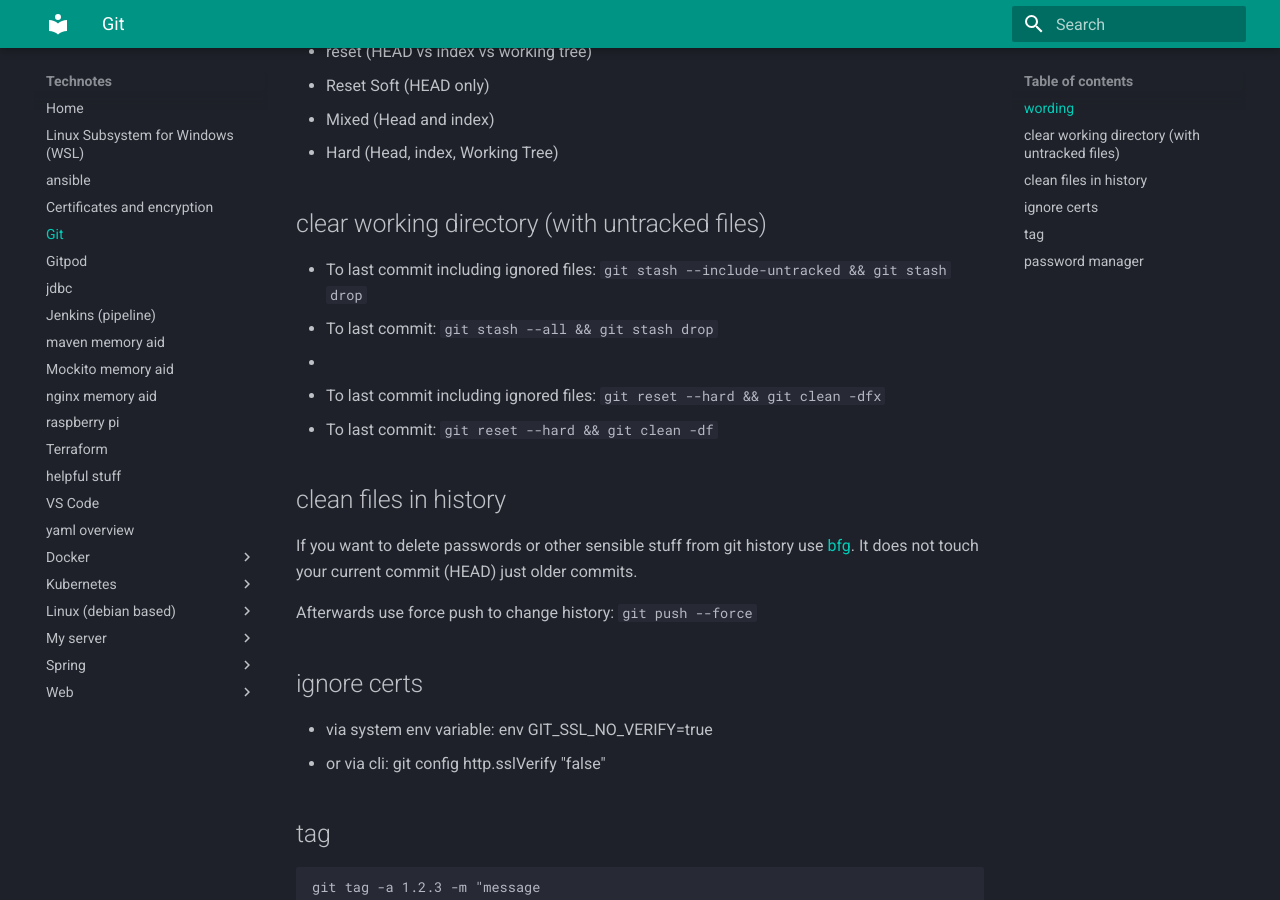
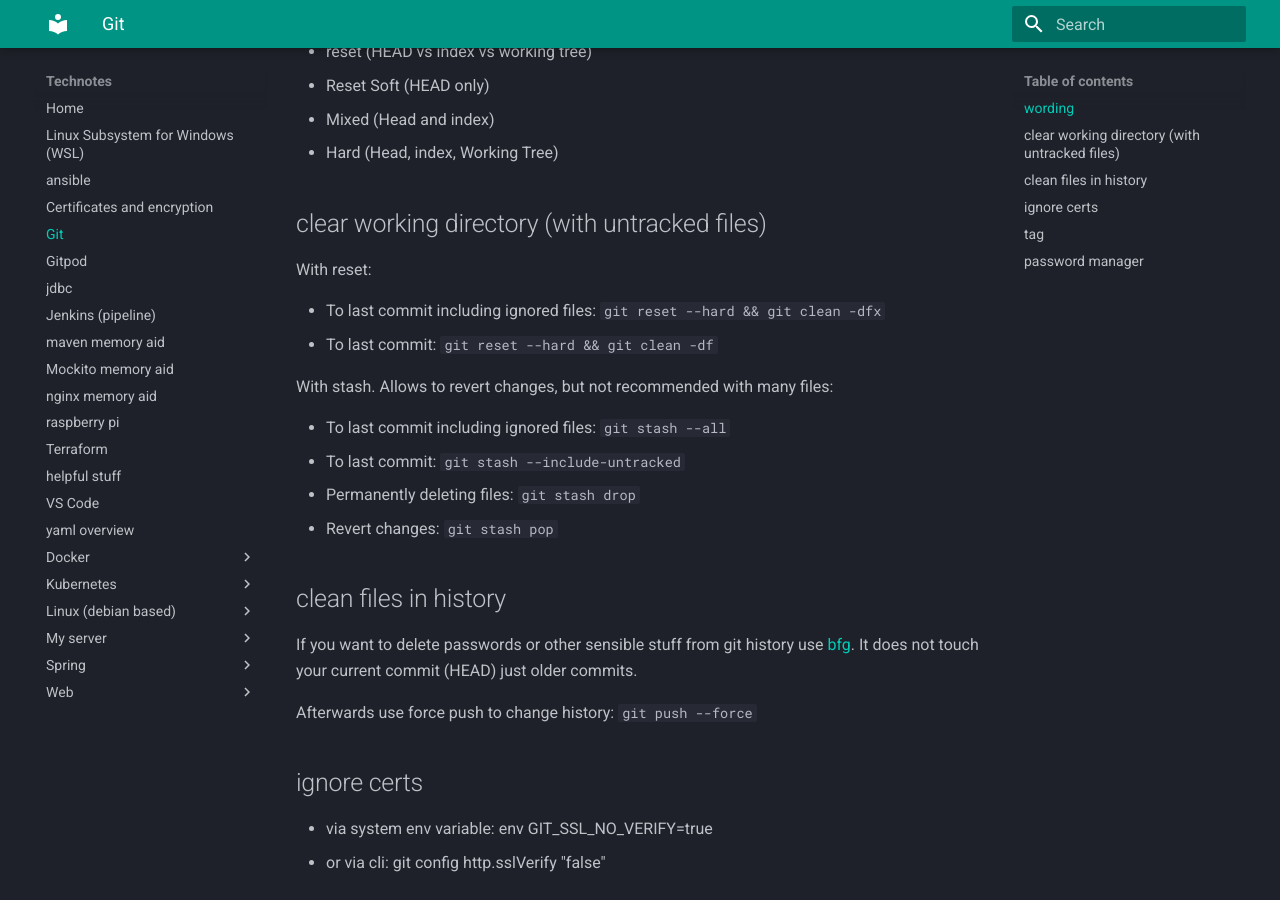
Before and after one commit to organicaudio/useful-code-snippets2, an MkDocs documentation site: the page built from docs/git.md, in a window 1280 px wide and 900 px high, scrolled down 452 px. Built offline with MkDocs 1.6.1 and Material for MkDocs 9.7.7, drawn with Linux system fonts in a browser that asks for light colours.

Commit message:
Update git.md

```diff
--- a/docs/git.md
+++ b/docs/git.md
@@ -16,11 +16,17 @@
 
 ## clear working directory (with untracked files)
 
-- To last commit including ignored files: `git stash --include-untracked && git stash drop`
-- To last commit: `git stash --all && git stash drop`
--
+With reset:
+
 - To last commit including ignored files: `git reset --hard && git clean -dfx`
 - To last commit: `git reset --hard && git clean -df`
+
+With stash. Allows to revert changes, but not recommended with many files:
+
+- To last commit including ignored files: `git stash --all`
+- To last commit: `git stash --include-untracked `
+- Permanently deleting files: `git stash drop`
+- Revert changes: `git stash pop`
 
 ## clean files in history
 
```
